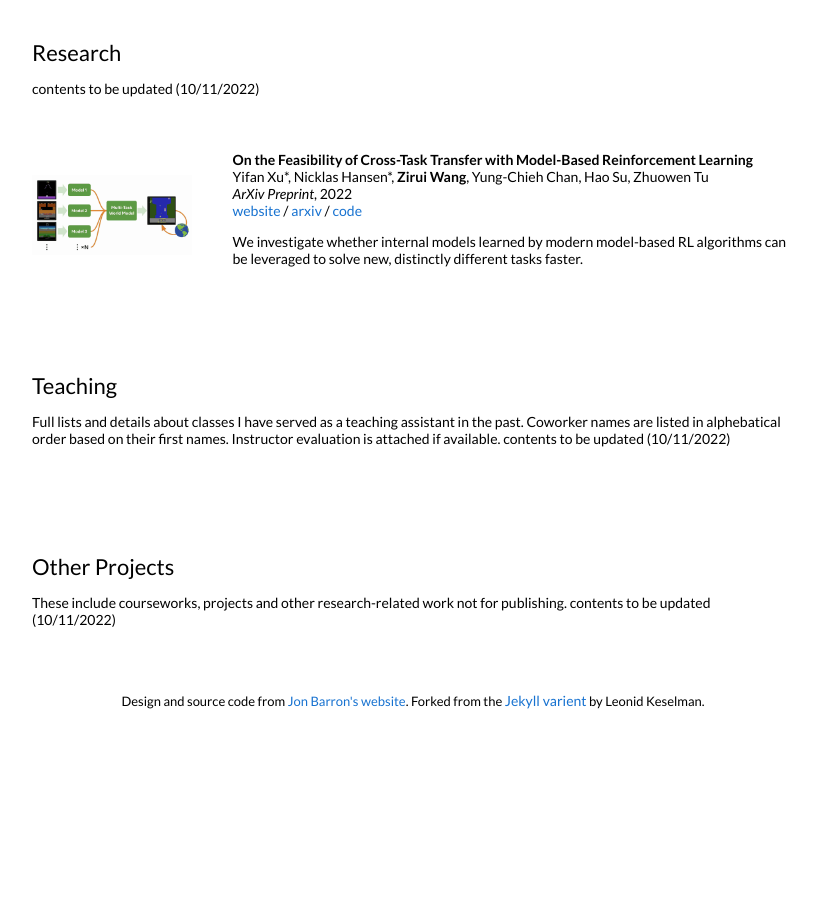
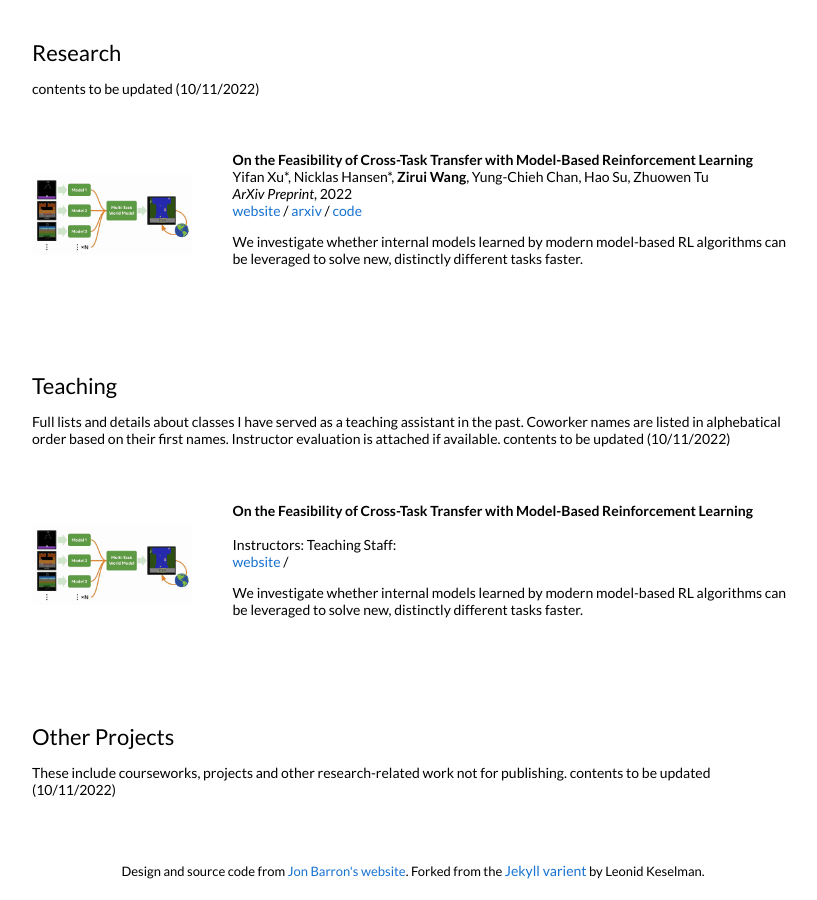
Before and after one commit to zwcolin/zwcolin.github.io, a Jekyll site: the page built from _posts/2022-10-11-iclr.markdown, in a window 1280 px wide and 900 px high, scrolled down 1257 px. Shown: the whole window, without its empty margins (227-1044 px from the left). Built offline with Jekyll 4.4.1, drawn with Linux system fonts in a browser that asks for light colours; before the commit the page ends 1987 px from its top, so only the background shows below that.

Commit message:
Update default.html

```diff
--- a/_layouts/default.html
+++ b/_layouts/default.html
@@ -135,7 +135,7 @@
 
           {% for post in site.posts %}
           {% for cat in post.categories %}
-          {% if cat == 'teaching' %}
+          {% if cat == 'research' %}
           <tr>
             <td style="padding:2.5%;width:25%;vertical-align:middle;min-width:120px">
               <img src="{{post.image}}" alt="teaching image" style="width:auto; height:auto; max-width:100%;" />
```
